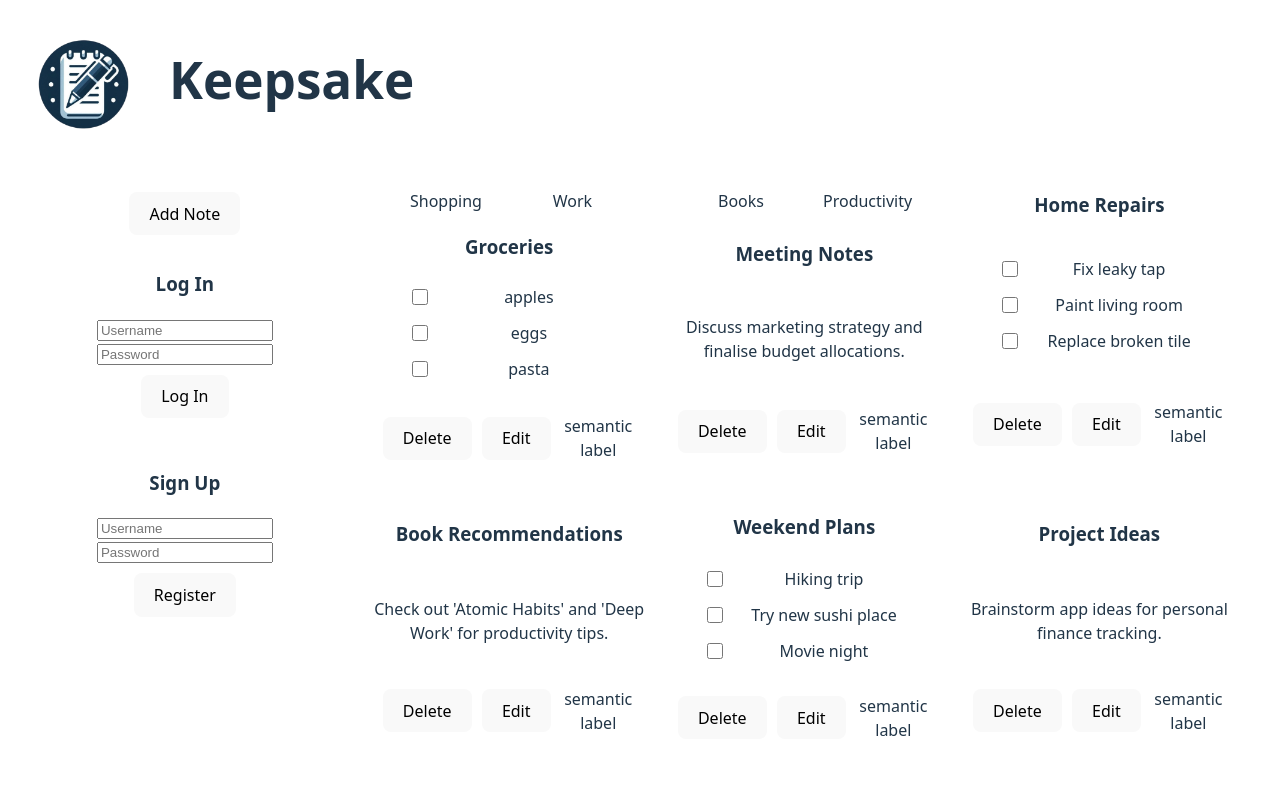
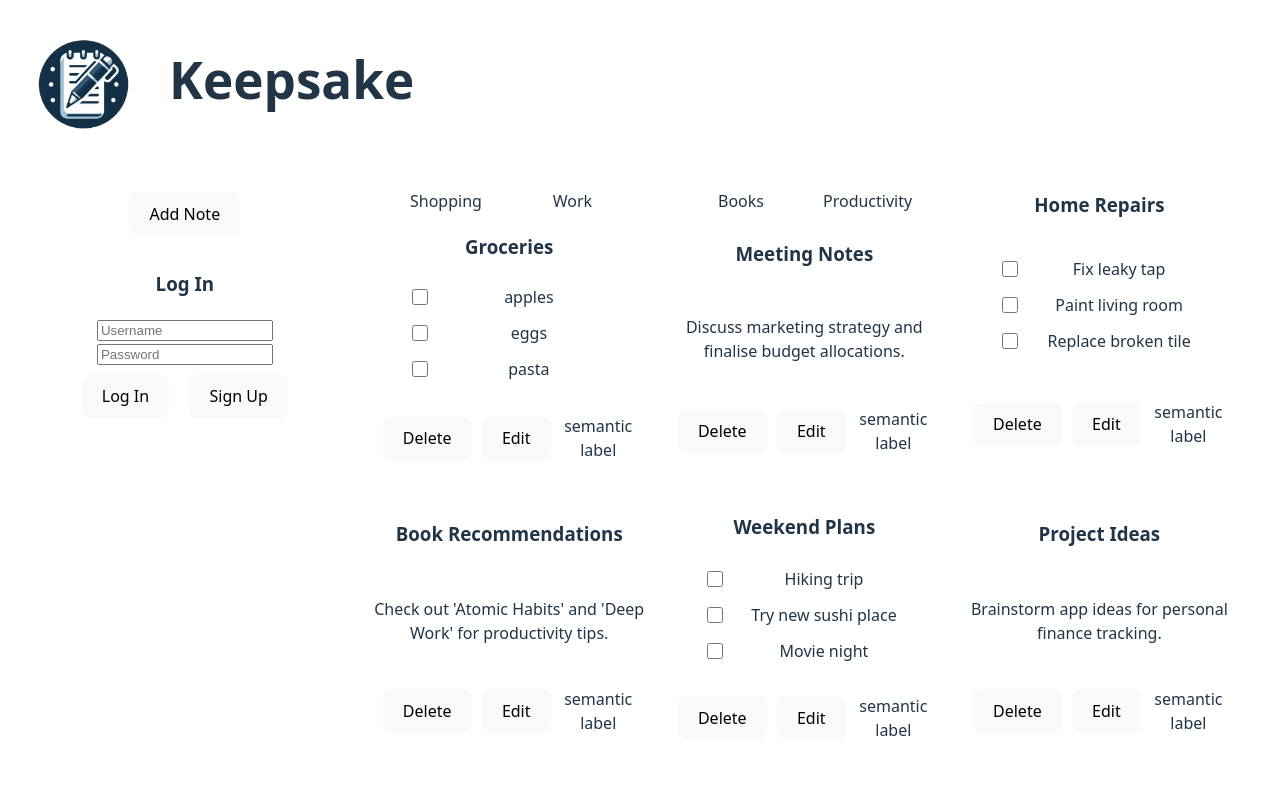
Before and after one commit to anitamegarry/Keepsake-Clone, a React (Vite) app in the folder keepsake-app/: page / in a window 1280 px wide. Shown: the top 800 px of the page. Built offline with nearby package versions, Linux system fonts and the light colour scheme; data requests are answered from the project's data file.

Commit message:
added conditional toggle of login and sign-up

```diff
--- a/keepsake-app/src/components/LogIn.tsx
+++ b/keepsake-app/src/components/LogIn.tsx
@@ -14,6 +14,7 @@ interface LogInProps {
   setPassword: React.Dispatch<React.SetStateAction<string>>;
   validated: boolean;
   setValidated: React.Dispatch<React.SetStateAction<boolean>>;
+  setLoginToggled: React.Dispatch<React.SetStateAction<boolean>>;
 }
 
 export default function LogIn({
@@ -23,6 +24,7 @@ export default function LogIn({
   setPassword,
   validated,
   setValidated,
+  setLoginToggled,
 }: LogInProps) {
   const [errorMessage, setErrorMessage] = useState("");
 
@@ -83,6 +85,7 @@ export default function LogIn({
           <button data-testid="login" onClick={handleSubmit}>
             Log In
           </button>
+          <button onClick={() => setLoginToggled(false)}>Sign Up</button>
         </>
       )}
     </>
--- a/keepsake-app/src/components/Register.tsx
+++ b/keepsake-app/src/components/Register.tsx
@@ -6,7 +6,11 @@ interface UserObj {
   id: string;
 }
 
-export default function Register() {
+interface RegisterProp {
+  setLoginToggled: React.Dispatch<React.SetStateAction<boolean>>;
+}
+
+export default function Register({ setLoginToggled }: RegisterProp) {
   const [username, setUsername] = useState("");
   const [password, setPassword] = useState("");
   const [submitted, setSubmitted] = useState(false);
@@ -85,6 +89,7 @@ export default function Register() {
         />
       </div>
       <button onClick={handleSubmit}>Register</button>
+      <button onClick={() => setLoginToggled(true)}>Log In</button>
       {submitted ? <p>Signed up!</p> : <></>}
       {errorMessage ? <p className="error-message">{errorMessage}</p> : <></>}
     </div>
--- a/keepsake-app/src/components/Sidebar.tsx
+++ b/keepsake-app/src/components/Sidebar.tsx
@@ -1,6 +1,7 @@
 import "./Sidebar.css";
 import LogIn from "./LogIn";
 import Register from "./Register";
+import { useState } from "react";
 
 interface SidebarProps {
   username: string;
@@ -21,11 +22,18 @@ export default function Sidebar({
   validated,
   setValidated,
 }: SidebarProps) {
+  const [loginToggled, setLoginToggled] = useState(true);
+
   return (
     <div className="sidebar">
-      <button data-testid="add-note" className="add-notes-btn" onClick={() => setIsAddingNote(true)}>
+      <button
+        data-testid="add-note"
+        className="add-notes-btn"
+        onClick={() => setIsAddingNote(true)}
+      >
         Add Note
       </button>
+      {loginToggled ? (
         <section className="login">
           <LogIn
             validated={validated}
@@ -34,11 +42,14 @@ export default function Sidebar({
             setUsername={setUsername}
             password={password}
             setPassword={setPassword}
+            setLoginToggled={setLoginToggled}
           />
         </section>
+      ) : (
         <section className="register">
-        <Register />
+          <Register setLoginToggled={setLoginToggled} />
         </section>
+      )}
     </div>
   );
 }
```
Lines whose indentation alone changed are shown as unchanged.
